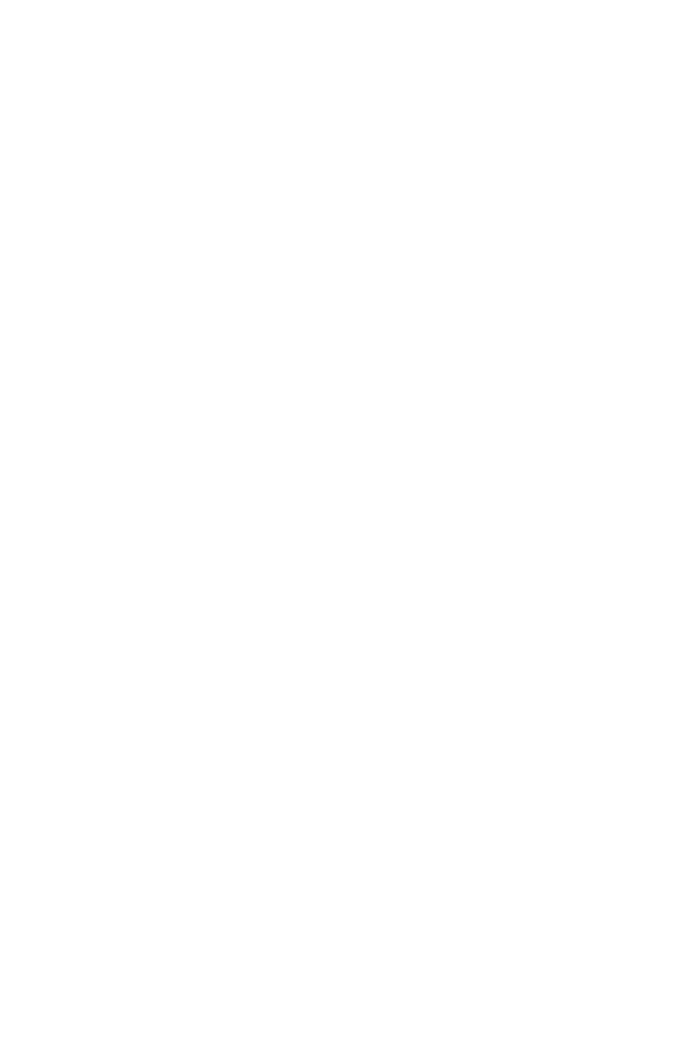
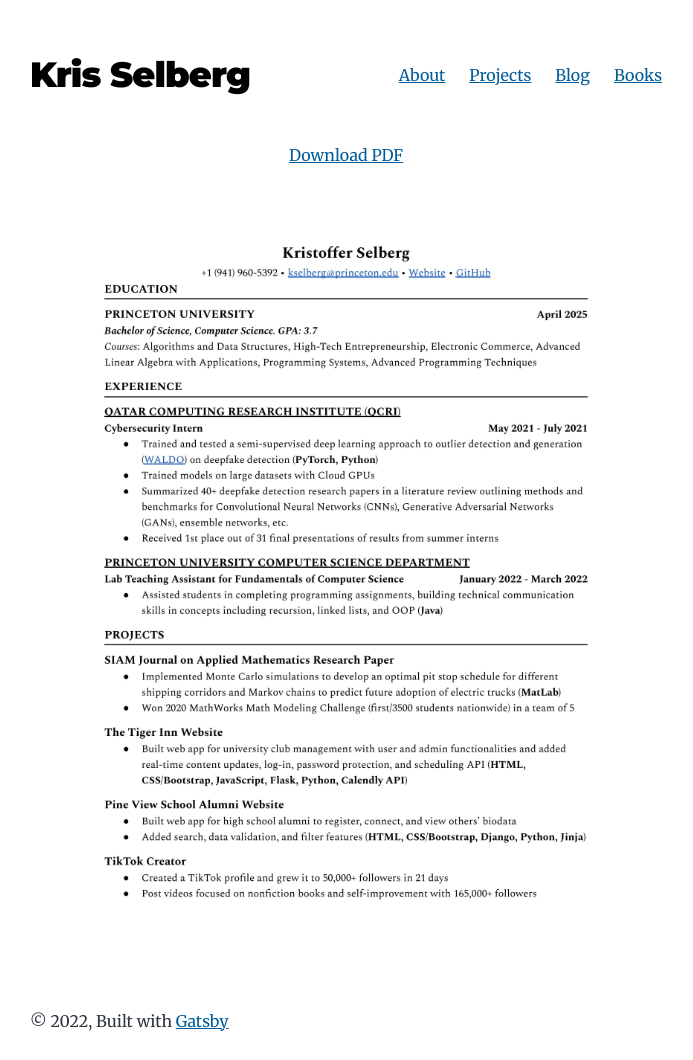
Before and after one commit to krisselberg/personal-react-website, a Gatsby site: page /resume in a window 1280 px wide. Before the commit this address had no page. Shown: the whole page, without its empty margins (294-987 px from the left). Before the commit the page ends 800 px from the top, so only its background shows below. Built offline with nearby package versions, Linux system fonts and the light colour scheme; Gatsby itself is replaced by a stand-in of ours.

Commit message:
resume page

```diff
--- a/gatsby-config.js
+++ b/gatsby-config.js
@@ -29,6 +29,13 @@ module.exports = {
       options: {
         path: `${__dirname}/content/books`,
         name: `books`,
+      },
+    },
+    {
+      resolve: `gatsby-source-filesystem`,
+      options: {
+        name: `resume`,
+        path: `${__dirname}/content/resume`,
       },
     },
     {
--- a/src/pages/blog.js
+++ b/src/pages/blog.js
@@ -6,7 +6,6 @@ import Layout from "../components/layout"
 import Seo from "../components/seo"
 
 const Blog = ({ data, location }) => {
-  console.log(data)
   const siteTitle = data.site.siteMetadata?.title || `Title`
   const posts = data.allMarkdownRemark.nodes
   //   posts.filter(post => post.node.relativePath.startsWith("blog"))
--- /dev/null
+++ b/src/pages/resume.js
@@ -0,0 +1,52 @@
+import * as React from "react"
+import resume from "../../content/resume/Kristoffer_Selberg_Software_Engineering_Resume.pdf"
+import { graphql } from "gatsby"
+import { StaticImage } from "gatsby-plugin-image"
+
+import Layout from "../components/layout"
+
+const Resume = ({ data, location }) => {
+  const siteTitle = data.site.siteMetadata?.title || `Title`
+
+  return (
+    <Layout location={location} title={siteTitle}>
+      <a
+        style={{display: 'flex',
+        alignItems: 'center',
+        justifyContent: 'center'}}
+        href={resume}
+        target="_blank"
+        rel="noreferrer"
+        id="email"
+      >
+        Download PDF
+      </a>
+      <StaticImage src="../images/resume.jpg" alt="resume" />
+    </Layout>
+  )
+}
+
+export default Resume
+
+export const pageQuery = graphql`
+  query {
+    site {
+      siteMetadata {
+        title
+      }
+    }
+    allMarkdownRemark(sort: { fields: [frontmatter___date], order: DESC }) {
+      nodes {
+        excerpt
+        fields {
+          slug
+        }
+        frontmatter {
+          date(formatString: "MMMM DD, YYYY")
+          title
+          description
+        }
+      }
+    }
+  }
+`
```
Also changed, not shown: src/images/resume.jpg (added), 1 other file.
